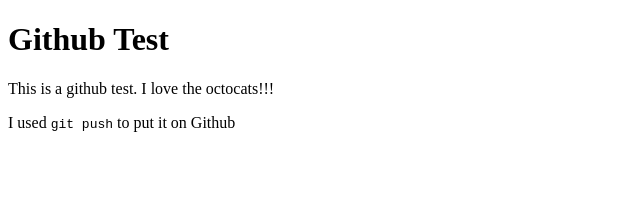
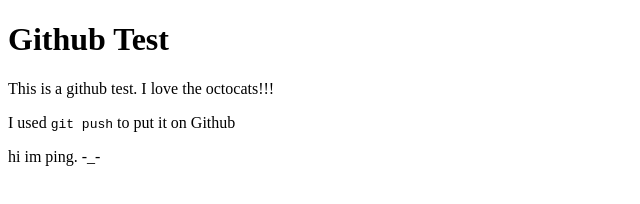
Before and after one commit to alvinzhu33/github-test, a plain HTML site: page index.html in a window 1280 px wide. Shown: the whole page, without its empty margins (0-640 px from the left). Drawn offline with Linux system fonts and the light colour scheme.

Commit message:
added another paragraph

```diff
--- a/index.html
+++ b/index.html
@@ -9,6 +9,7 @@
 	<h1>Github Test</h1>
 	<p>This is a github test. I love the octocats!!!</p>
 	<p>I used <code>git push</code> to put it on Github</p>
+	<p>hi im ping. -_-</p>
 </body>
 
 </html>
```
